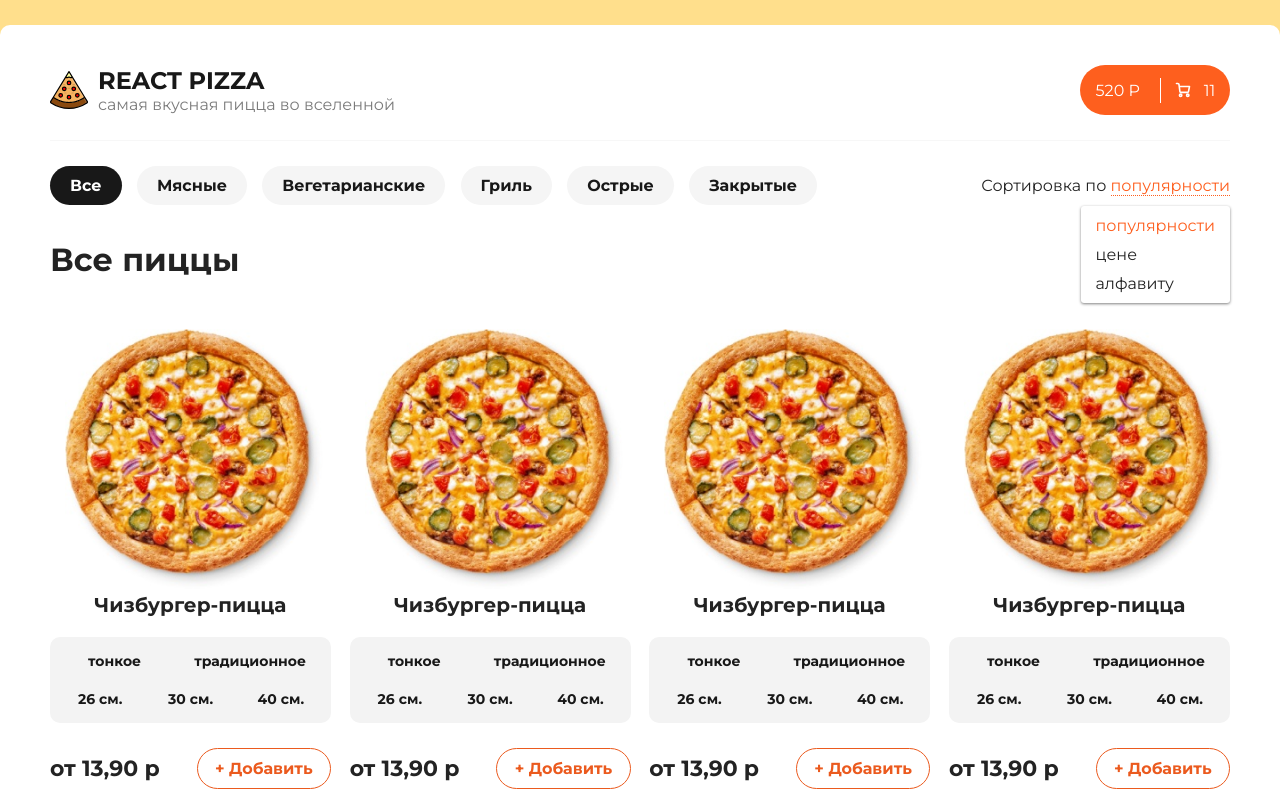
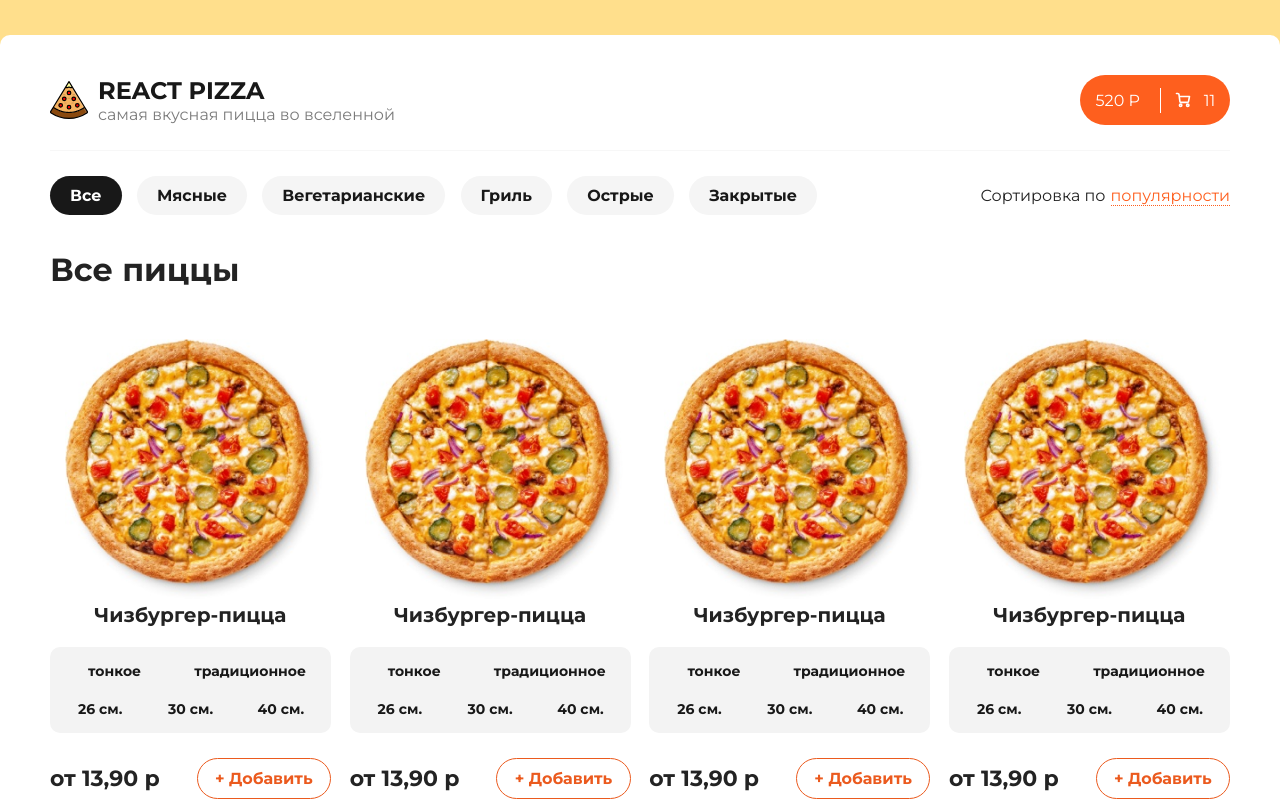
Before and after one commit to gbophuk0s98/react-pizza, a React (Create React App) app: page / in a window 1280 px wide. Shown: the top 801 px of the page. Built offline with nearby package versions, Linux system fonts and the light colour scheme.

Commit message:
added a new SortPopup component

```diff
--- a/src/components/app/app.jsx
+++ b/src/components/app/app.jsx
@@ -1,6 +1,6 @@
 import React from 'react'
 
-import { Header, Categories } from '../index'
+import { Header, Categories, SortPopup } from '../index'
 
 import '../../scss/app.scss'
 
@@ -24,17 +24,13 @@ const App = () =>
                     ]}
                     onClick={name => console.log(`hello ${name}`)}
                 />
-                <div className="selection__sorting">
-                    <span>{'Сортировка по '}</span>
-                    <span className="selection__sorting-selected">популярности</span>
-                    <div className="selection__sorting-popup">
-                        <ul className="selection__sorting-popup-list">
-                            <li className="selection__sorting-popup-list-item sort--selected">популярности</li>
-                            <li className="selection__sorting-popup-list-item">цене</li>
-                            <li className="selection__sorting-popup-list-item">алфавиту</li>
-                        </ul>
-                    </div>
-                </div>
+                <SortPopup
+                    items={[
+                        'популярности',
+                        'цене',
+                        'алфавиту'
+                    ]}
+                />
             </section>
 
             <main className="main">
--- a/src/components/index.js
+++ b/src/components/index.js
@@ -1,2 +1,3 @@
 export { default as Header } from './header'
 export { default as Categories } from './categories'
+export { default as SortPopup } from './sort-popup'
--- /dev/null
+++ b/src/components/sort-popup/index.js
@@ -0,0 +1,3 @@
+import SortPopup from './sort-popup'
+
+export default SortPopup
--- /dev/null
+++ b/src/components/sort-popup/sort-popup.jsx
@@ -0,0 +1,64 @@
+import React, { useEffect, useRef, useState } from 'react'
+
+const SortPopup = ({ items }) => {
+
+    const [isOpen, setIsOpen] = useState(false)
+    const [isActive, setIsActive] = useState(0)
+    const ref = useRef(null)
+
+    const [classNames,] = useState({
+        default: 'selection__sorting-popup-list-item',
+        active: `selection__sorting-popup-list-item sort--selected`
+    })
+
+    const onSelectHandler = () => setIsOpen(false)
+    const togglePopup = () => setIsOpen(!isOpen)
+
+    useEffect(() => {
+        document.body.addEventListener('click', (e) => {
+            if (!e.path.includes(ref.current) && isOpen) {
+                setIsOpen(false)
+            }
+        })
+    }, [])
+
+    return (
+        <div className="selection__sorting">
+            <span className="selection__sorting-text">Сортировка по</span>
+            <span
+                className="selection__sorting-selected"
+                onClick={togglePopup}
+                ref={ref}
+            >
+                {items && items[isActive]}
+            </span>
+            {
+                isOpen &&
+                <div
+                    className="selection__sorting-popup"
+                >
+                    <ul
+                        className="selection__sorting-popup-list"
+                        onClick={onSelectHandler}
+                    >
+                        {items &&
+                            items.map((category, idx) => {
+                                return (
+                                    <li
+                                        key={`${category}_${idx}`}
+                                        className={isActive === idx ? classNames.active : classNames.default}
+                                        onClick={() => setIsActive(idx)}
+                                    >
+                                        {category}
+                                    </li>
+                                )
+                            })
+                        }
+                    </ul>
+                </div>
+            }
+        </div>
+    )
+}
+
+export default SortPopup
--- a/src/scss/app.scss
+++ b/src/scss/app.scss
@@ -65,12 +65,32 @@
     background-color: $containerBgColor;
 
     border-radius: 10px;
-    margin: $defaultIndent auto;
+    margin: 0 auto;
 
     box-shadow: 0px 15px 20px rgba($blackColor, 0.03);
 
     & .content {
         padding: 40px 50px;
+    }
+}
+
+::-webkit {
+    &-scrollbar{
+        width: 10px;
+
+        &-track {
+            background-color: $whiteColor;
+        }
+
+        &-thumb {
+            background: #909090;
+            border-radius: 15px;
+            border: 2px solid $whiteColor;
+
+            &:hover {
+                background: #7c7c7c;
+            }
+        }
     }
 }
 
@@ -162,6 +182,7 @@
 
 .sort--selected {
     color: $headerBtnColor;
+    font-weight: 700;
 }
 
 /* selection */
@@ -201,6 +222,11 @@
 
     &__sorting {
         position: relative;
+
+        &-text {
+            margin-right: 5px;
+        }
+
         &-selected {
             cursor: pointer;
             color: $headerBtnColor;
@@ -215,6 +241,8 @@
             border-radius: 3px;
             right: 0px;
             top: 30px;
+            font-size: 16px;
+            transition: $defaultTransition;
 
             &-list {
                 &-item {
--- a/src/scss/libs/_normalize.scss
+++ b/src/scss/libs/_normalize.scss
@@ -17,6 +17,7 @@ body {
     color: $black;
     height: $fullHeight;
     background: $bgColor;
+    padding: $defaultIndent + 10 0;
 }
 
 a,
```
Also changed, not shown: src/components/button/button.jsx (+6 -4 lines).
